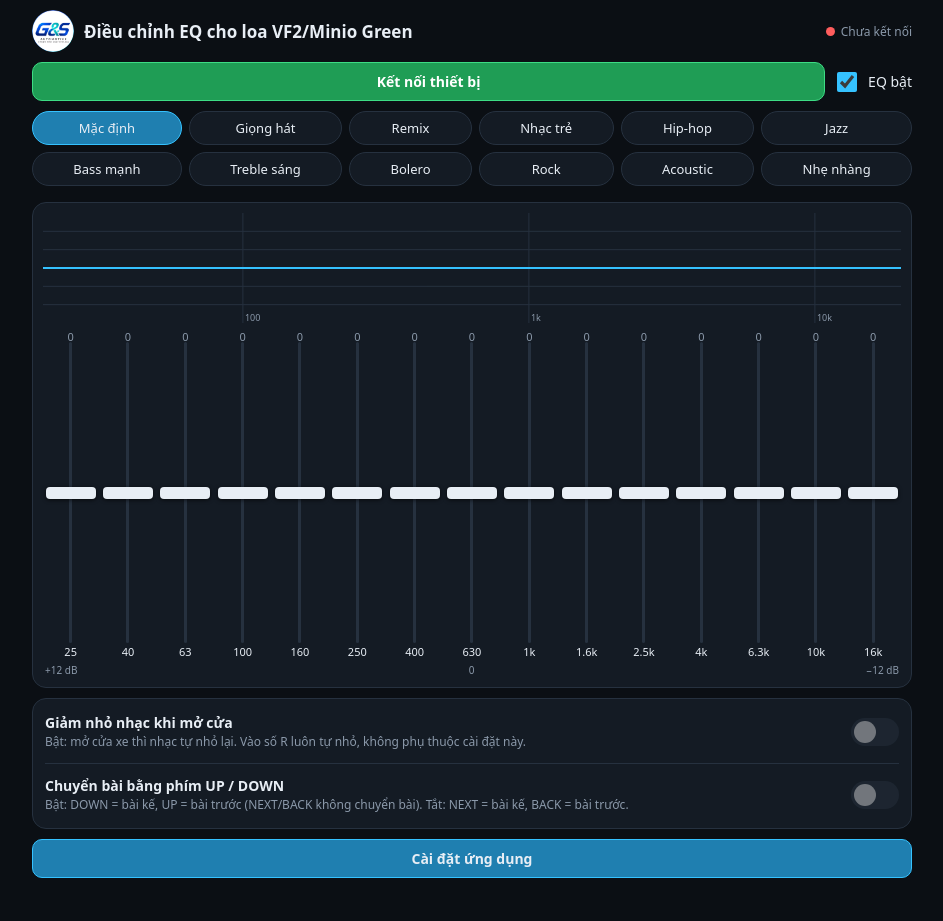
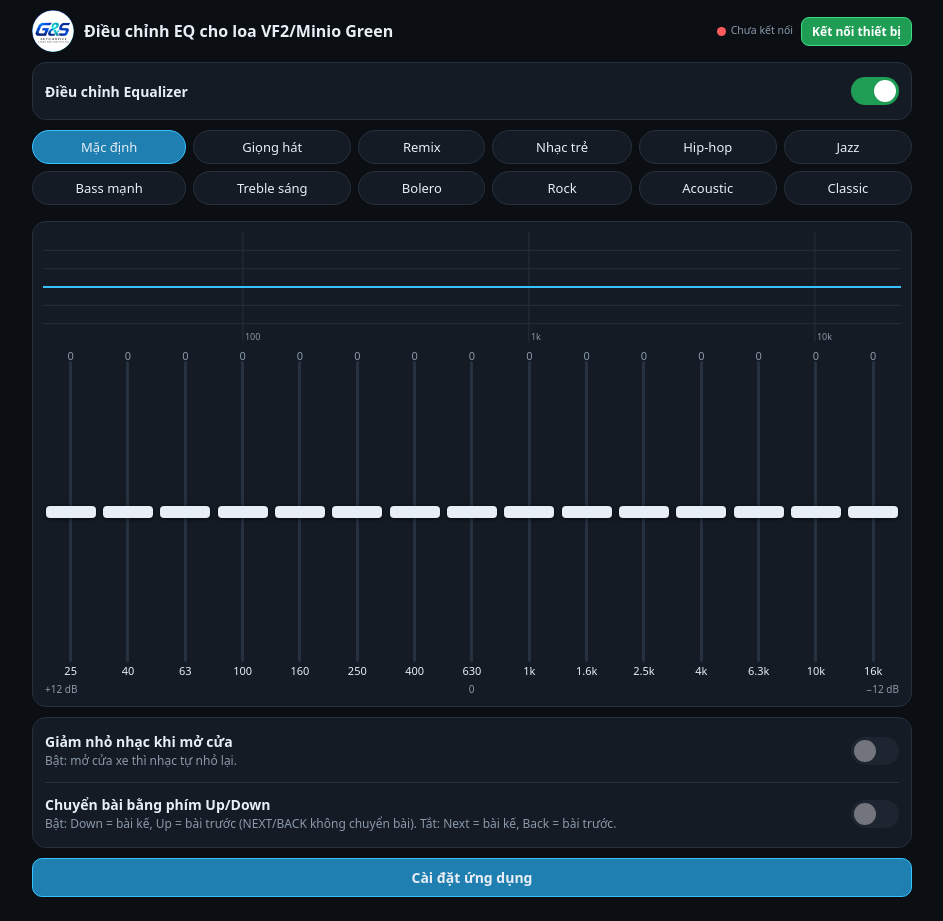
Before and after one commit to QuocDoanh2K/VF2_DSP, a plain HTML site: page index.html in a window 1280 px wide. Shown: the whole page, without its empty margins (168-1111 px from the left). Drawn offline with Linux system fonts and the light colour scheme.

Commit message:
Add files via upload

```diff
--- a/index.html
+++ b/index.html
@@ -21,10 +21,13 @@ html,body{margin:0;background:var(--bg);color:var(--txt);font-family:system-ui,-
 body{padding:max(10px,env(safe-area-inset-top)) max(10px,env(safe-area-inset-right)) max(14px,env(safe-area-inset-bottom)) max(10px,env(safe-area-inset-left));
   max-width:900px;margin:0 auto;user-select:none;-webkit-user-select:none}
 header{display:flex;align-items:center;gap:10px;justify-content:space-between;margin-bottom:10px}
-h1{font-size:17px;margin:0;font-weight:650}
-.brand{display:flex;align-items:center;gap:10px;min-width:0}
+h1{font-size:16px;margin:0;font-weight:650;line-height:1.25}
+.brand{display:flex;align-items:center;gap:10px;min-width:0;flex:1}
 .brand img{width:42px;height:42px;border-radius:50%;flex:none;display:block}
-.status{font-size:12px;color:var(--mut);display:flex;align-items:center;gap:6px}
+.conn{flex:none;display:flex;flex-direction:row;align-items:center;gap:8px;max-width:58%}
+.conn button{padding:5px 10px;font-size:12px;border-radius:8px;white-space:nowrap}
+.status{font-size:10.5px;color:var(--mut);display:flex;align-items:center;gap:5px;justify-content:flex-end;text-align:right;line-height:1.25}
+.status .dot{flex:none}
 .dot{width:9px;height:9px;border-radius:50%;background:var(--bad)}
 .dot.on{background:var(--ok)}
 button{font:inherit;color:var(--txt);background:var(--card);border:1px solid var(--line);border-radius:10px;padding:9px 13px;font-size:14px}
@@ -78,12 +81,17 @@ canvas{width:100%;height:110px;display:block;margin-bottom:6px}
 <body>
 <header>
   <div class="brand"><img src="logo.png" alt="G&S Automotive" width="42" height="42"><h1>Điều chỉnh EQ cho loa VF2/Minio Green</h1></div>
-  <div class="status"><span class="dot" id="dot"></span><span id="stt">Chưa kết nối</span></div>
+  <div class="conn">
+    <div class="status"><span class="dot" id="dot"></span><span id="stt">Chưa kết nối</span></div>
+    <button class="pri" id="btnConn">Kết nối thiết bị</button>
+  </div>
 </header>
 
-<div class="row">
-  <button class="pri grow" id="btnConn">Kết nối thiết bị</button>
-  <label class="switch"><input type="checkbox" id="chkOn" checked> EQ bật</label>
+<div class="panel opts" style="margin:0 0 10px">
+  <label class="opt">
+    <b>Điều chỉnh Equalizer</b>
+    <input type="checkbox" class="tg" id="chkOn" checked>
+  </label>
 </div>
 
 <div class="chips" id="chips"></div>
@@ -96,11 +104,11 @@ canvas{width:100%;height:110px;display:block;margin-bottom:6px}
 
 <div class="panel opts" id="opts">
   <label class="opt">
-    <span><b>Giảm nhỏ nhạc khi mở cửa</b><small>Bật: mở cửa xe thì nhạc tự nhỏ lại. Vào số R luôn tự nhỏ, không phụ thuộc cài đặt này.</small></span>
+    <span><b>Giảm nhỏ nhạc khi mở cửa</b><small>Bật: mở cửa xe thì nhạc tự nhỏ lại.</small></span>
     <input type="checkbox" class="tg" id="swDoor" disabled>
   </label>
   <label class="opt">
-    <span><b>Chuyển bài bằng phím UP / DOWN</b><small>Bật: DOWN = bài kế, UP = bài trước (NEXT/BACK không chuyển bài). Tắt: NEXT = bài kế, BACK = bài trước.</small></span>
+    <span><b>Chuyển bài bằng phím Up/Down</b><small>Bật: Down = bài kế, Up = bài trước (NEXT/BACK không chuyển bài). Tắt: Next = bài kế, Back = bài trước.</small></span>
     <input type="checkbox" class="tg" id="swNav" disabled>
   </label>
 </div>
@@ -132,7 +140,7 @@ const PRESETS = [   // 25  40  63 100 160 250 400 630  1k 1.6k 2.5k 4k 6.3k 10k
   ['Hip-hop', [  8, 12, 14, 10,  6,  2,  0,  0,  2,  2,  2,  2,  4,  4,  2]],
   ['Acoustic', [  0,  0,  2,  4,  4,  2,  0,  0,  2,  2,  4,  4,  4,  6,  6]],
   ['Jazz', [  2,  4,  4,  2,  2,  0,  0,  0,  0,  2,  2,  4,  4,  4,  2]],
-  ['Nhẹ nhàng', [  6,  8,  8,  6,  2,  0,  0,  0,  0,  0,  0,  2,  4,  6,  6]],
+  ['Classic', [  6,  8,  8,  6,  2,  0,  0,  0,  0,  0,  0,  2,  4,  6,  6]],
 ];
 
 /* ====== Trạng thái ====== */
```
